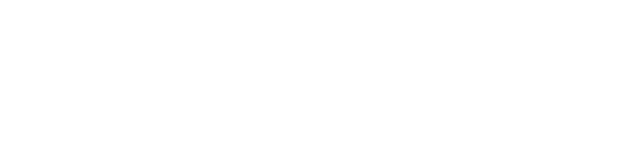
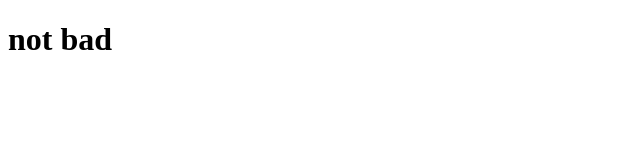
Before and after one commit to MaxViner/gittest, a plain HTML site: page index.html in a window 1280 px wide. Shown: the whole page, without its empty margins (0-640 px from the left). Drawn offline with Linux system fonts and the light colour scheme.

Commit message:
master change

```diff
--- a/index.html
+++ b/index.html
@@ -7,6 +7,6 @@
     <title>Document</title>
 </head>
 <body>
-
+    <h1>not bad</h1>
 </body>
 </html>
```
